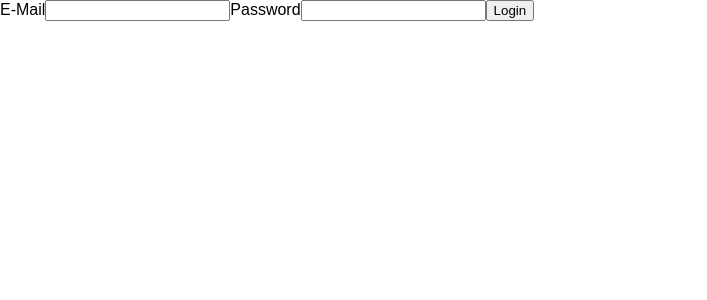
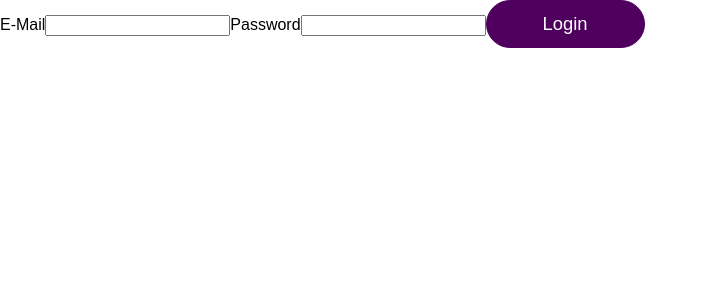
Before and after one commit to zakharovdm/login_page, a React (Create React App) app: page / in a window 1280 px wide. Shown: the top 300 px of the page, without its empty margins (0-707 px from the left). Built offline with nearby package versions, Linux system fonts and the light colour scheme.

Commit message:
feat: add Button component

```diff
--- a/src/components/Login/Login.js
+++ b/src/components/Login/Login.js
@@ -1,5 +1,6 @@
 import { useState } from "react";
 import classes from "./Login.module.css";
+import Button from "../UI/Button/Button";
 
 const Login = (props) => {
   const [enteredEmail, setEnteredEmail] = useState("");
@@ -34,7 +35,7 @@
         value={enteredPassword}
         onChange={passwordChangeHandler}
       />
-      <button type="submit">Login</button>
+      <Button type="submit">Login</Button>
     </form>
   );
 };
--- /dev/null
+++ b/src/components/UI/Button/Button.js
@@ -0,0 +1,16 @@
+import classes from "./Button.module.css";
+
+const Button = (props) => {
+  return (
+    <button
+      type={props.type}
+      className={`${classes.button} ${props.className}`}
+      onClick={props.onClick}
+      disabled={props.disabled}
+    >
+      {props.children}
+    </button>
+  );
+};
+
+export default Button;
--- /dev/null
+++ b/src/components/UI/Button/Button.module.css
@@ -0,0 +1,30 @@
+.button {
+  font: inherit;
+  border: 1px solid #4f005f;
+  background: #4f005f;
+  color: white;
+  padding: 0.75rem 3.5rem;
+  cursor: pointer;
+  font-size: 1.15rem;
+  border-radius: 30px;
+}
+
+.button:hover,
+.button:active {
+  background: #741188;
+  border-color: #741188;
+}
+
+.button:focus {
+  outline: none;
+}
+
+button:disabled,
+button:focus:disabled,
+button:hover:disabled,
+button:active:disabled {
+  background: #ccc;
+  border-color: #ccc;
+  color: #666666;
+  cursor: not-allowed;
+}
```
